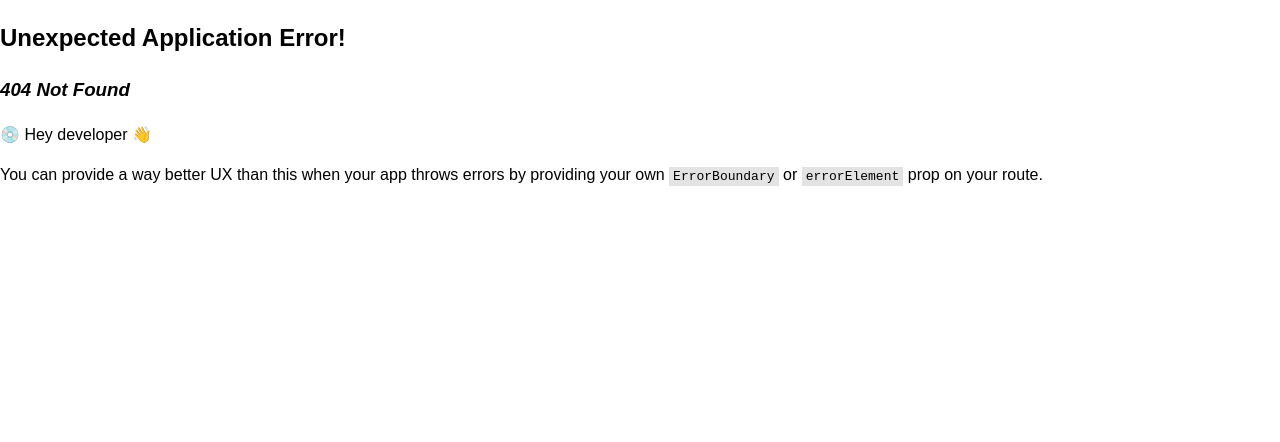
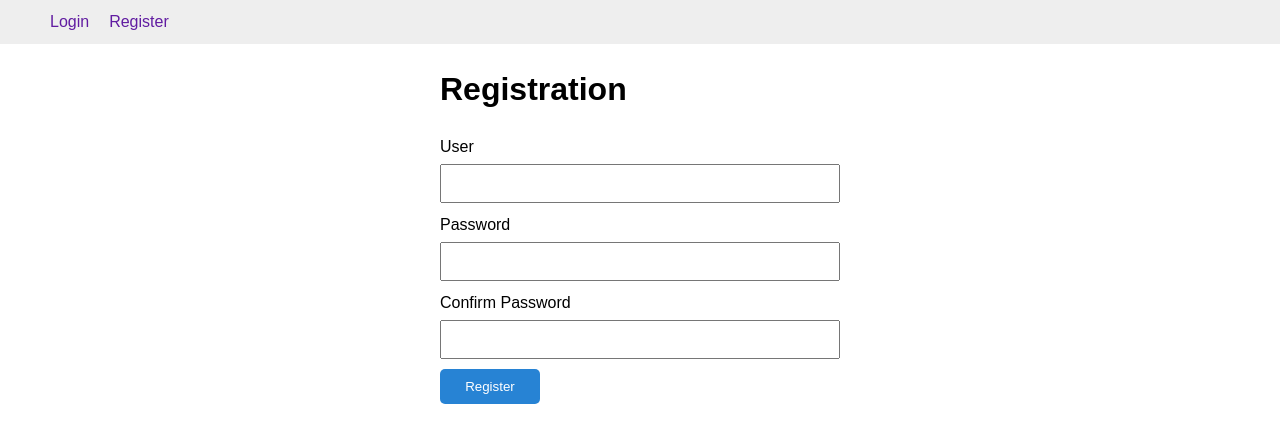
Before and after one commit to emonsalves/Simple-Dash, a React (Vite) app in the folder Frontend/: page /#/register in a window 1280 px wide. Before the commit this address had no page. Shown: the top 442 px of the page. Built offline with nearby package versions, Linux system fonts and the light colour scheme.

Commit message:
Update : better organization and names

```diff
--- a/Frontend/src/layout/DefaultLayout.jsx
+++ b/Frontend/src/layout/DefaultLayout.jsx
@@ -10,7 +10,7 @@ function DefaultLayout({ children }) {
               <Link to="/">Login</Link>
             </li>
             <li>
-              <Link to="/signin">SignIn</Link>
+              <Link to="/register">Register</Link>
             </li>
           </ul>
         </nav>
--- a/Frontend/src/pages/Login.jsx
+++ b/Frontend/src/pages/Login.jsx
@@ -45,7 +45,7 @@ function Login() {
         <h1>Log in</h1>
         {!!errorResponse && <div className="errorMessage">{errorResponse}</div>}
         <div>
-          <label htmlFor="username">Username</label>
+          <label htmlFor="username">User</label>
           <input
             type="text"
             id="username"
--- /dev/null
+++ b/Frontend/src/pages/Register.jsx
@@ -0,0 +1,84 @@
+import { useState } from "react";
+import { useAuthContext } from "../context/AuthContext";
+import DefaultLayout from "../layout/DefaultLayout";
+import { Navigate, useNavigate } from "react-router-dom";
+import UserService from "../api/user"
+
+
+function Register() {
+  const [userName, setUserName] = useState("");
+  const [password, setPassword] = useState("");
+  const [passwordConfirmation, setPasswordConfirmation] = useState("");
+  const [errorResponse, setErrorResponse] = useState("");
+
+  const auth = useAuthContext();
+
+  const goTo = useNavigate();
+
+  const handleSubmit = async (e) => {
+    e.preventDefault();
+    try {
+      const response = await UserService.createUser({
+        userName,
+        password,
+        passwordConfirmation,
+      });
+      if (response.status === 201) {
+        setErrorResponse("");
+        goTo("/");
+      }
+      console.log(response.data.body.message);
+    } catch (error) {
+      console.log(error.message);
+    }
+  };
+
+  if (auth.isAuthenticated) {
+    return <Navigate to="/dashboard" />;
+  }
+
+  return (
+    <>
+      <DefaultLayout>
+        <form className="form" onSubmit={handleSubmit}>
+          <h1>Registration</h1>
+          {!!errorResponse && (
+            <div className="errorMessage">{errorResponse.body.message}</div>
+          )}
+          <div className="form-control">
+            <label htmlFor="username">User</label>
+            <input
+              type="text"
+              id="username"
+              name="username"
+              value={userName}
+              onChange={(e) => setUserName(e.target.value)}
+            />
+          </div>
+          <div className="form-control">
+            <label htmlFor="password">Password</label>
+            <input
+              type="password"
+              id="password"
+              name="password"
+              value={password}
+              onChange={(e) => setPassword(e.target.value)}
+            />
+          </div>
+          <div className="form-control">
+            <label htmlFor="passwordConfirmation">Confirm Password</label>
+            <input
+              type="password"
+              id="passwordConfirmation"
+              name="passwordConfirmation"
+              value={passwordConfirmation}
+              onChange={(e) => setPasswordConfirmation(e.target.value)}
+            />
+          </div>
+          <button type="submit">Register</button>
+        </form>
+      </DefaultLayout>
+    </>
+  );
+}
+export default Register;
--- a/Frontend/src/router/Index.jsx
+++ b/Frontend/src/router/Index.jsx
@@ -1,6 +1,6 @@
 import { createHashRouter } from "react-router-dom";
 import Login from "../pages/Login.jsx";
-import SignIn from "../pages/SignIn.jsx";
+import Register from "../pages/Register.jsx";
 import Dashboard from "../pages/Dashboard.jsx";
 import ProtectedRoute from "../auth/ProtectedRoute.jsx";
 
@@ -10,8 +10,8 @@ const router = createHashRouter([
     element: <Login />,
   },
   {
-    path: "/Signin",
-    element: <SignIn />,
+    path: "/register",
+    element: <Register />,
   },
   {
     path: "/",
```
